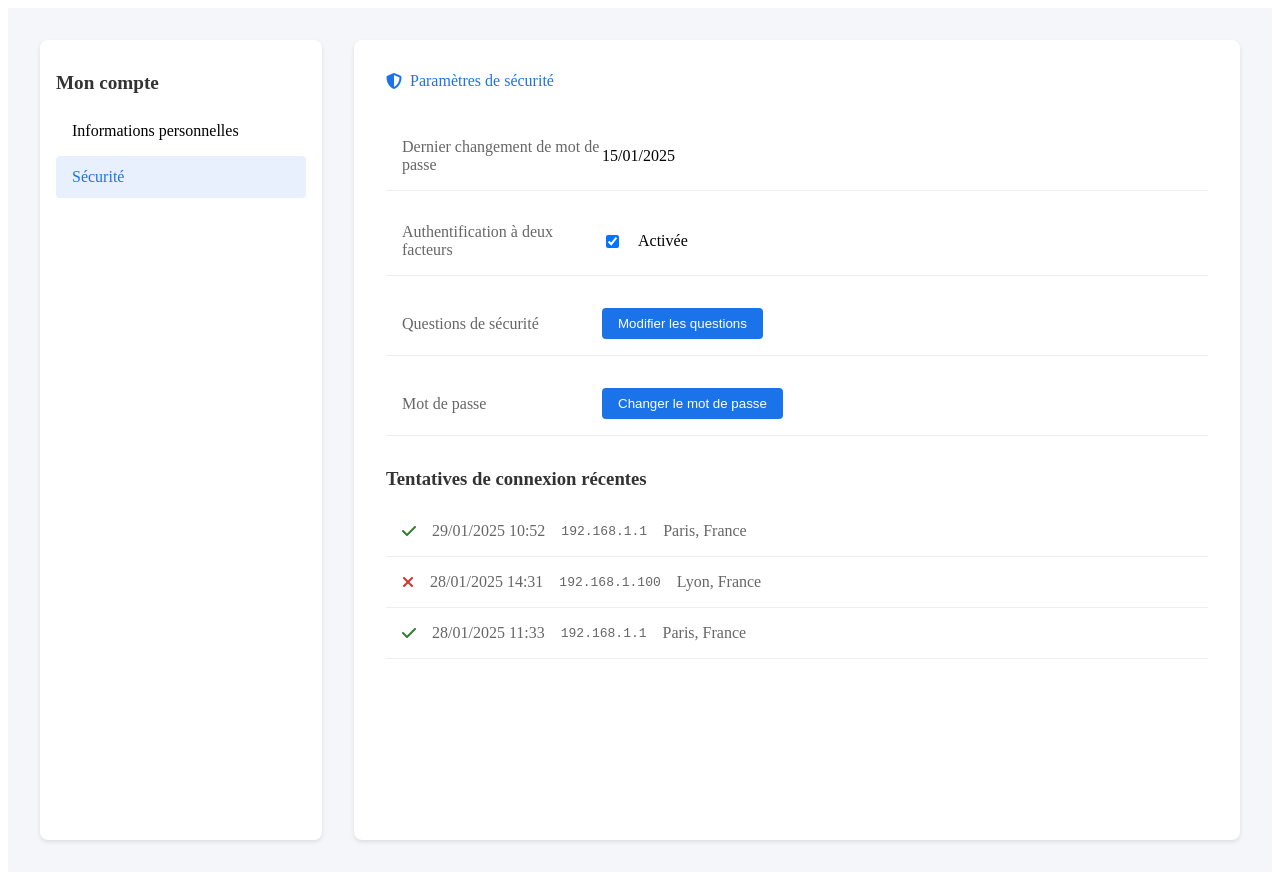
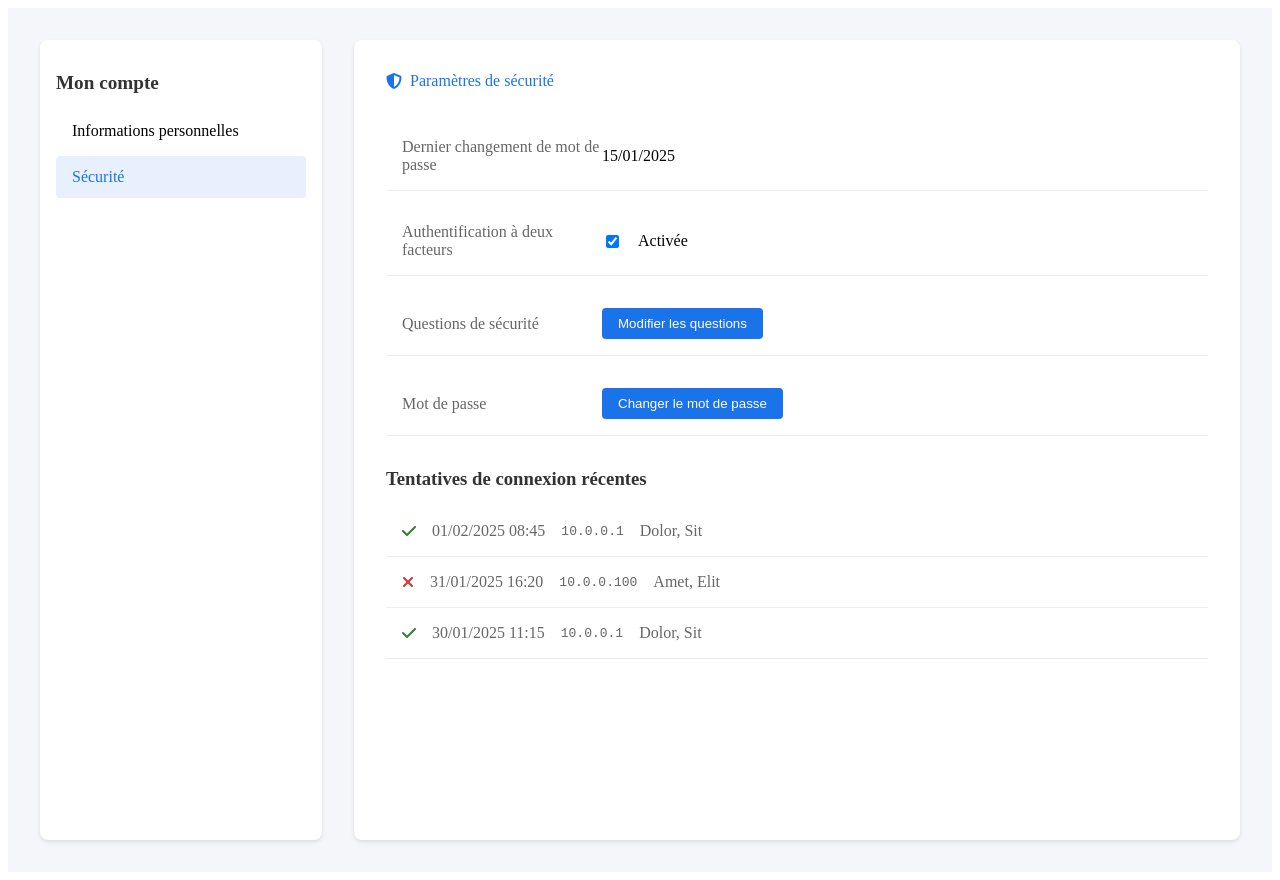
Before and after one commit to chrisspb/vue-account, a Vue app: page /security in a window 1280 px wide. Built offline with nearby package versions, Linux system fonts and the light colour scheme.

Commit message:
Update Security component with lorem ipsum data

```diff
--- a/src/views/Security.vue
+++ b/src/views/Security.vue
@@ -60,21 +60,21 @@ const securityInfo = ref({
   twoFactorEnabled: true,
   connectionAttempts: [
     {
-      date: '29/01/2025 10:52',
-      ip: '192.168.1.1',
-      location: 'Paris, France',
+      date: '01/02/2025 08:45',
+      ip: '10.0.0.1',
+      location: 'Dolor, Sit',
       success: true
     },
     {
-      date: '28/01/2025 14:31',
-      ip: '192.168.1.100',
-      location: 'Lyon, France',
+      date: '31/01/2025 16:20',
+      ip: '10.0.0.100',
+      location: 'Amet, Elit',
       success: false
     },
     {
-      date: '28/01/2025 11:33',
-      ip: '192.168.1.1',
-      location: 'Paris, France',
+      date: '30/01/2025 11:15',
+      ip: '10.0.0.1',
+      location: 'Dolor, Sit',
       success: true
     }
   ]
```
